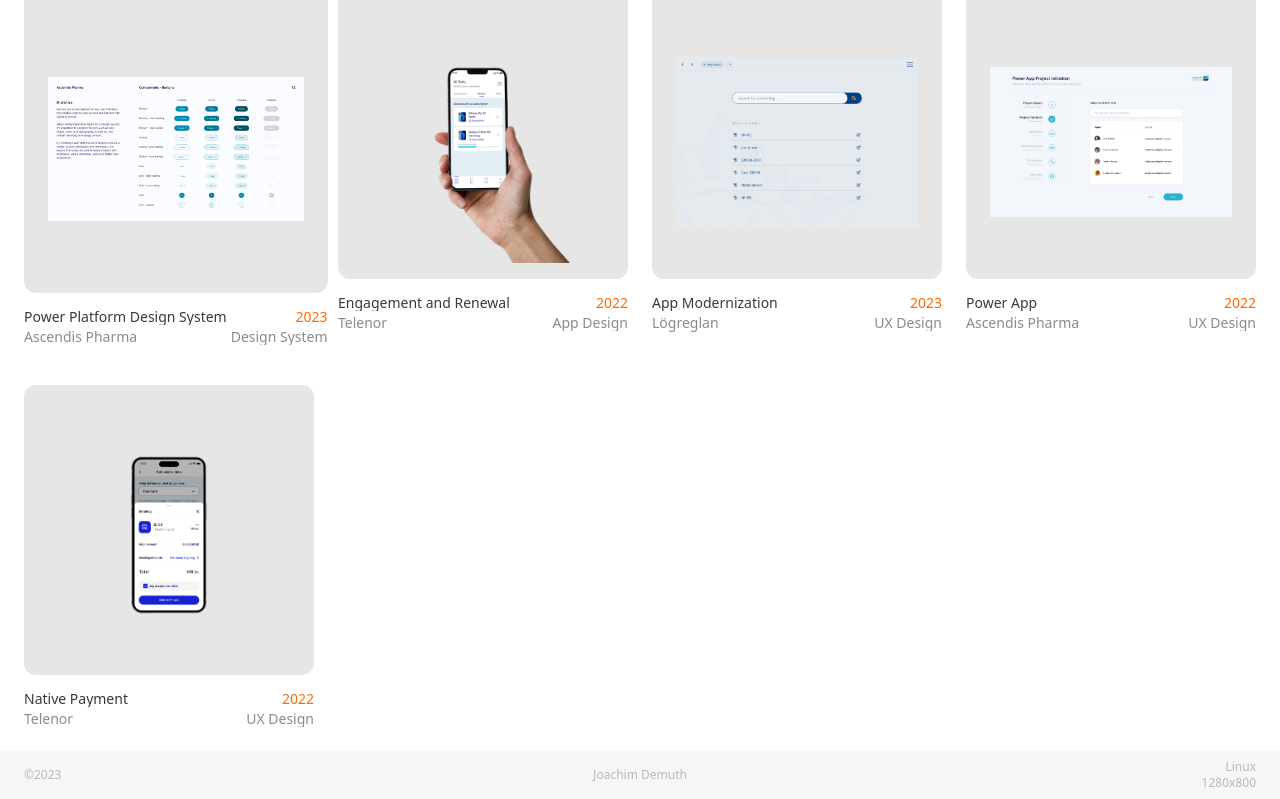
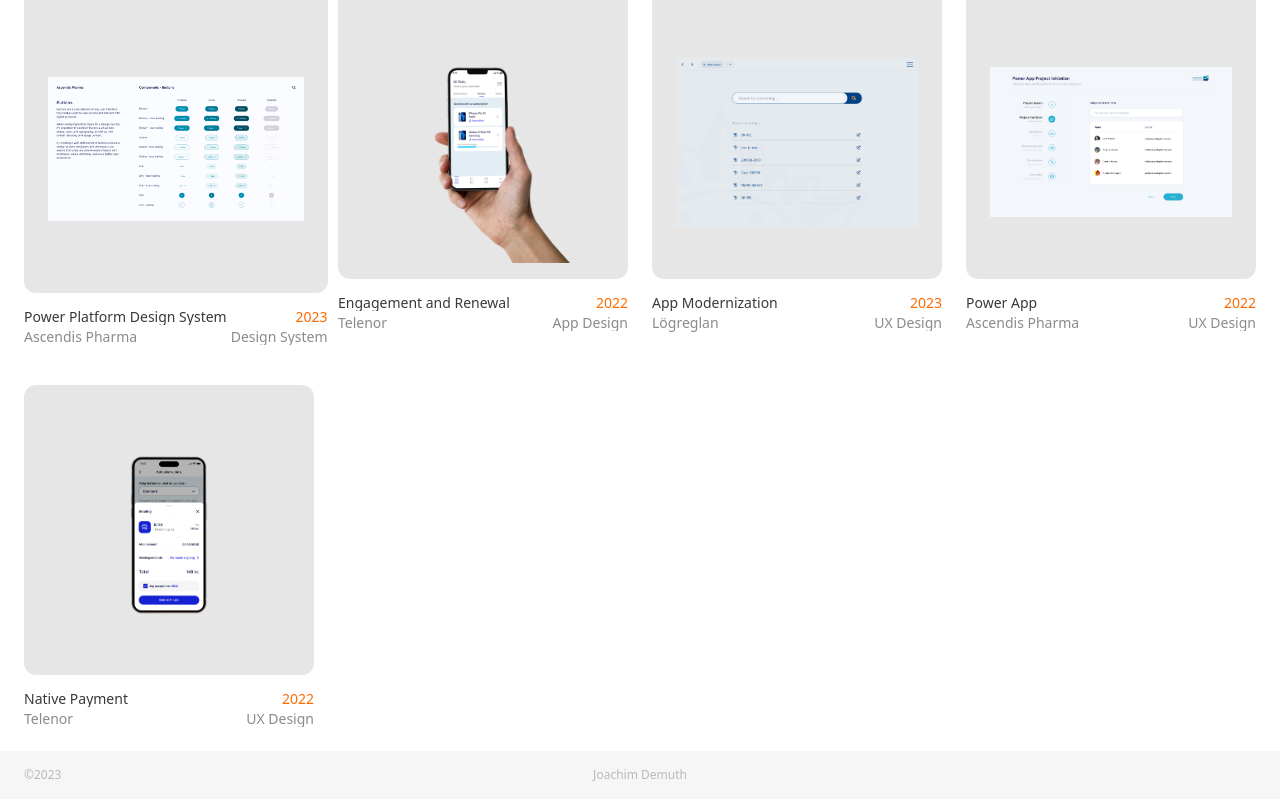
Before and after one commit to joachimdemuth/portfolio, a Next.js app: page / in a window 1280 px wide. Shown: the part 633-1432 px from the top of the page. Built offline with nearby package versions, Linux system fonts and the light colour scheme.

Commit message:
temp. removed useragent

```diff
--- a/app/_components/footer.js
+++ b/app/_components/footer.js
@@ -5,12 +5,12 @@ const Footer = () => {
 	const [windowSize, setWindowSize] = useState({});
 	const [operatingSystem, setOperatingSystem] = useState('');
 
-	useEffect(() => {
-		const os = window.navigator.userAgentData.platform;
+	// useEffect(() => {
+	// 	const os = window.navigator.userAgentData.platform;
 
-
-		setOperatingSystem(os);
-	}, []);
+	// 	console.log(os)
+	// 	setOperatingSystem(os);
+	// }, []);
 
 
 
@@ -33,7 +33,7 @@ const Footer = () => {
 				Joachim Demuth
 			</div>
 			<div className='flex flex-1 justify-center items-end flex-col'>
-				{operatingSystem && <p>{operatingSystem}</p>}
+				{/* {operatingSystem && <p>{operatingSystem}</p>} */}
 				{operatingSystem && <p>{windowSize.width + 'x' + windowSize.height}</p>}
 			</div>
 		</div>
```
